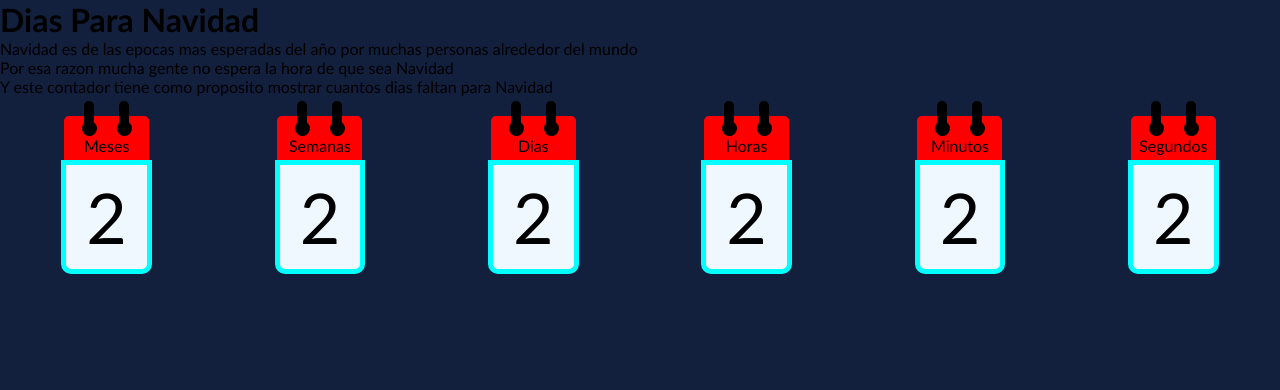
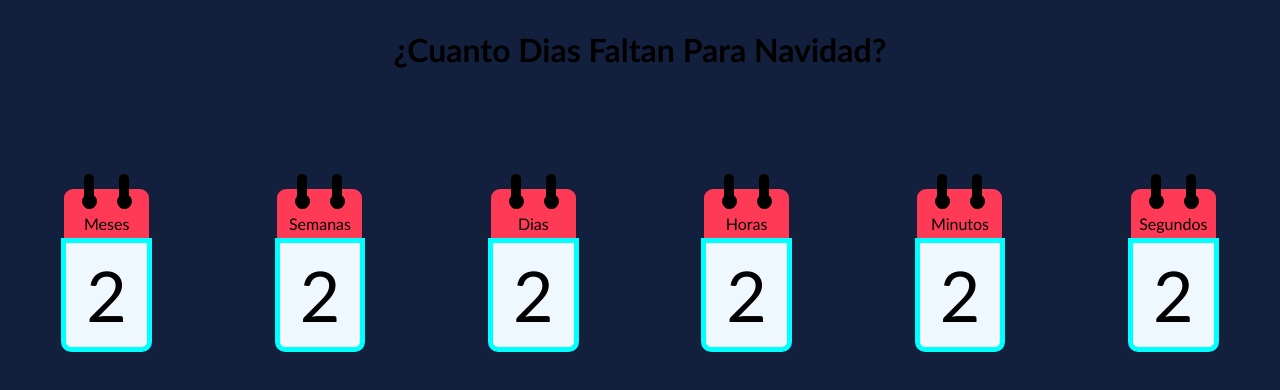
Before and after one commit to Laguilavo10/cuantos-dias-para-Navidad, a plain HTML site: page index.html in a window 1280 px wide. Drawn offline with Linux system fonts and the light colour scheme.

Commit message:
mejorando la estetica de las fechas

```diff
--- a/index.html
+++ b/index.html
@@ -8,10 +8,10 @@
     <title>Dias para Navidad</title>
 </head>
 <body>
-    <h1>Dias Para Navidad</h1>
-    <p>Navidad es de las epocas mas esperadas del año por muchas personas alrededor del mundo</p>
+    <h1>¿Cuanto Dias Faltan Para Navidad?</h1>
+    <!-- <p>Navidad es de las epocas mas esperadas del año por muchas personas alrededor del mundo</p>
     <p>Por esa razon mucha gente no espera la hora de que sea Navidad</p>
-    <p>Y este contador tiene como proposito mostrar cuantos dias faltan para Navidad</p>
+    <p>Y este contador tiene como proposito mostrar cuantos dias faltan para Navidad</p> -->
     <div class="fechas">
         <div class="meses">
             <div class="etiqueta-roja">
--- a/style.css
+++ b/style.css
@@ -8,28 +8,38 @@
 
 body{
     background-color: #121f3d;
+    display: flex;
+    flex-direction: column;
 }
-
+h1{
+    justify-self: center;
+    align-self: center;
+    margin: 30px;
+}
 .fechas{
     display: flex;
     justify-content: space-around;
+    flex-wrap: wrap;
+    justify-self: center;
+
+
 }
 
 .fechas > div{
-    width: 250px;
-    flex-wrap: wrap;
+    width: 200px;
     display: flex;
     flex-direction: column;
     align-items: center;
     padding-top: 20px;
+    margin-top: 70px;
 }
 
 .etiqueta-roja > div > p{
     width: 85px;
-    background-color: red;
+    background-color: #ff3a56;
     text-align: center;
-    border-radius:  5px 5px 0 0;
-    padding: 20px 0 5px 0;
+    border-radius:  9px 9px 0 0;
+    padding: 25px 0 5px 0;
 }
 
 .fechas > div > span{
```
